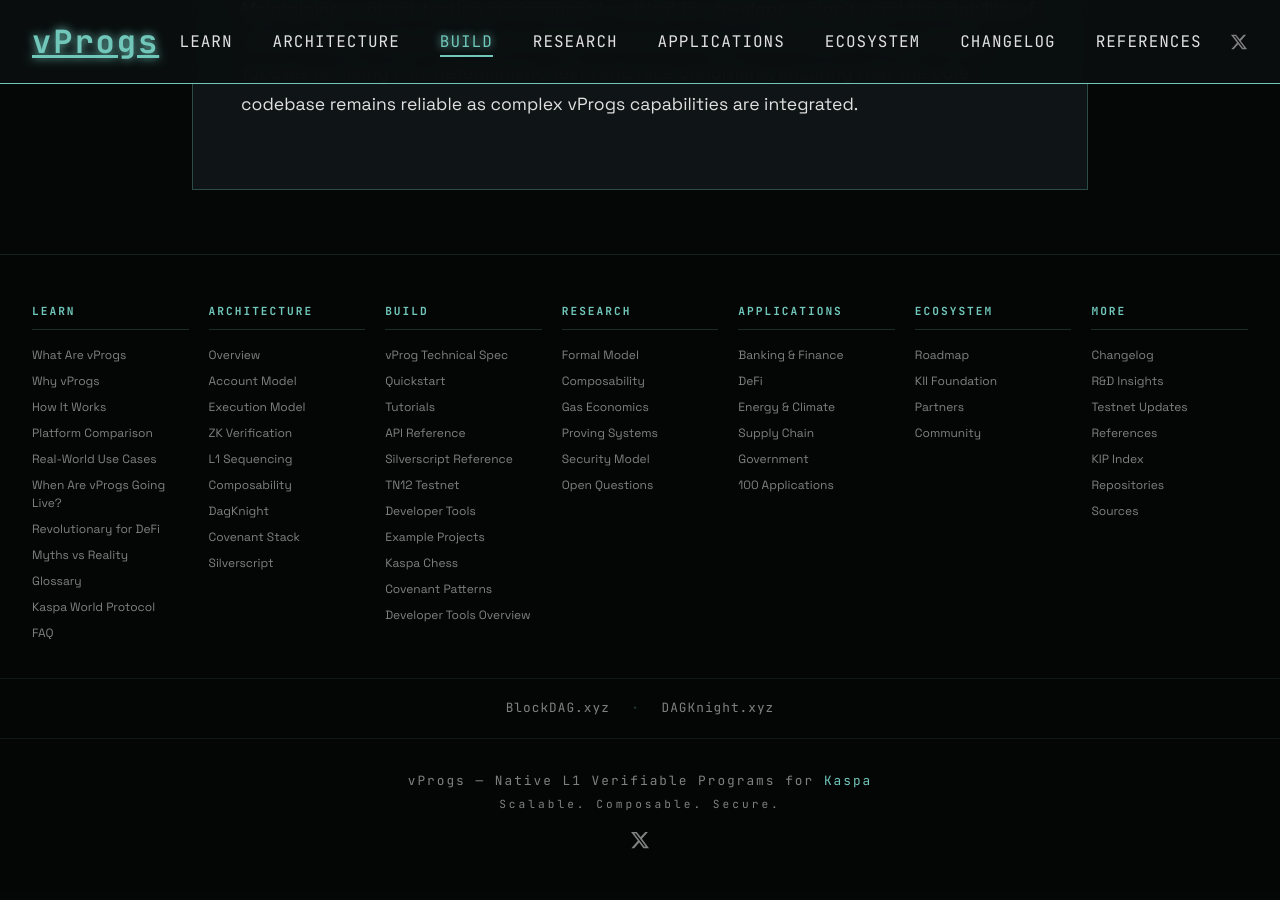
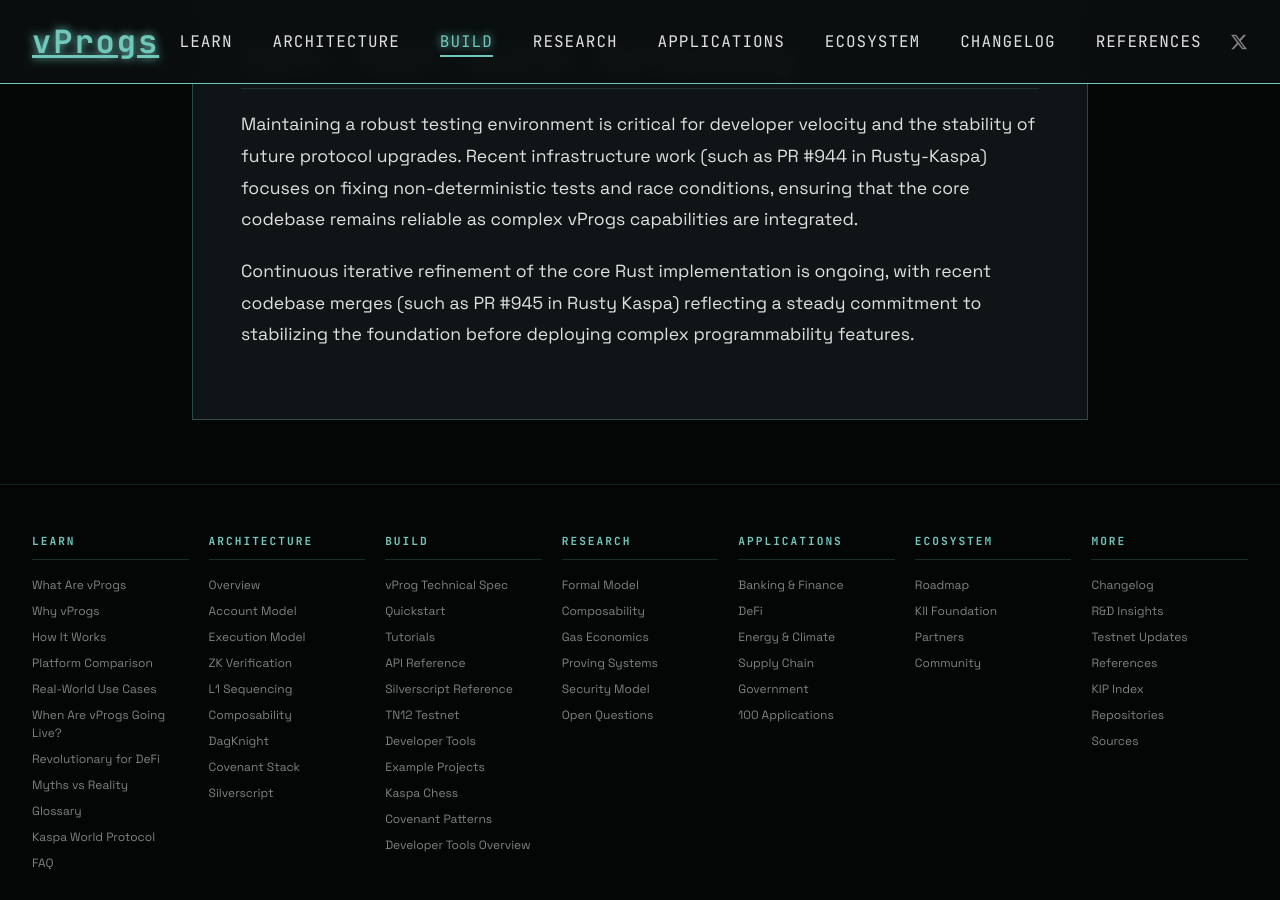
Before and after one commit to creative-inference/vprogs.xyz, a Jekyll site: the page built from build/developer-tools-overview.md, in a window 1280 px wide and 900 px high, scrolled down 3786 px. Built offline with Jekyll 4.4.1, drawn with Linux system fonts in a browser that asks for light colours; some of the changed text lies outside the part shown.

Commit message:
Add updates on Silverscript PRs #95/96 and Rusty Kaspa PR #945. [auto]

```diff
--- a/build/developer-tools-overview.md
+++ b/build/developer-tools-overview.md
@@ -25,6 +25,10 @@
 
 
 Currently, an ecosystem consensus is forming to steer early development efforts toward Covenants. Because Silverscript offers a familiar, Solidity-like syntax, this strategy effectively lowers the barrier to entry, accelerating the deployment of smart contracts by providing a more accessible path than building low-level ZK-based vProgs directly.
+
+
+
+Ongoing development continues to advance Silverscript's core capabilities. Recent pull requests (such as PRs #95 and #96) iteratively build out the scripting functionality required for Kaspa's next-generation smart contract layer.
 
 ## Opcode Refinement and Standardization
 
@@ -68,3 +72,6 @@
 ## Core Test Suite Hardening
 
 Maintaining a robust testing environment is critical for developer velocity and the stability of future protocol upgrades. Recent infrastructure work (such as PR #944 in Rusty-Kaspa) focuses on fixing non-deterministic tests and race conditions, ensuring that the core codebase remains reliable as complex vProgs capabilities are integrated.
+
+
+Continuous iterative refinement of the core Rust implementation is ongoing, with recent codebase merges (such as PR #945 in Rusty Kaspa) reflecting a steady commitment to stabilizing the foundation before deploying complex programmability features.
```
